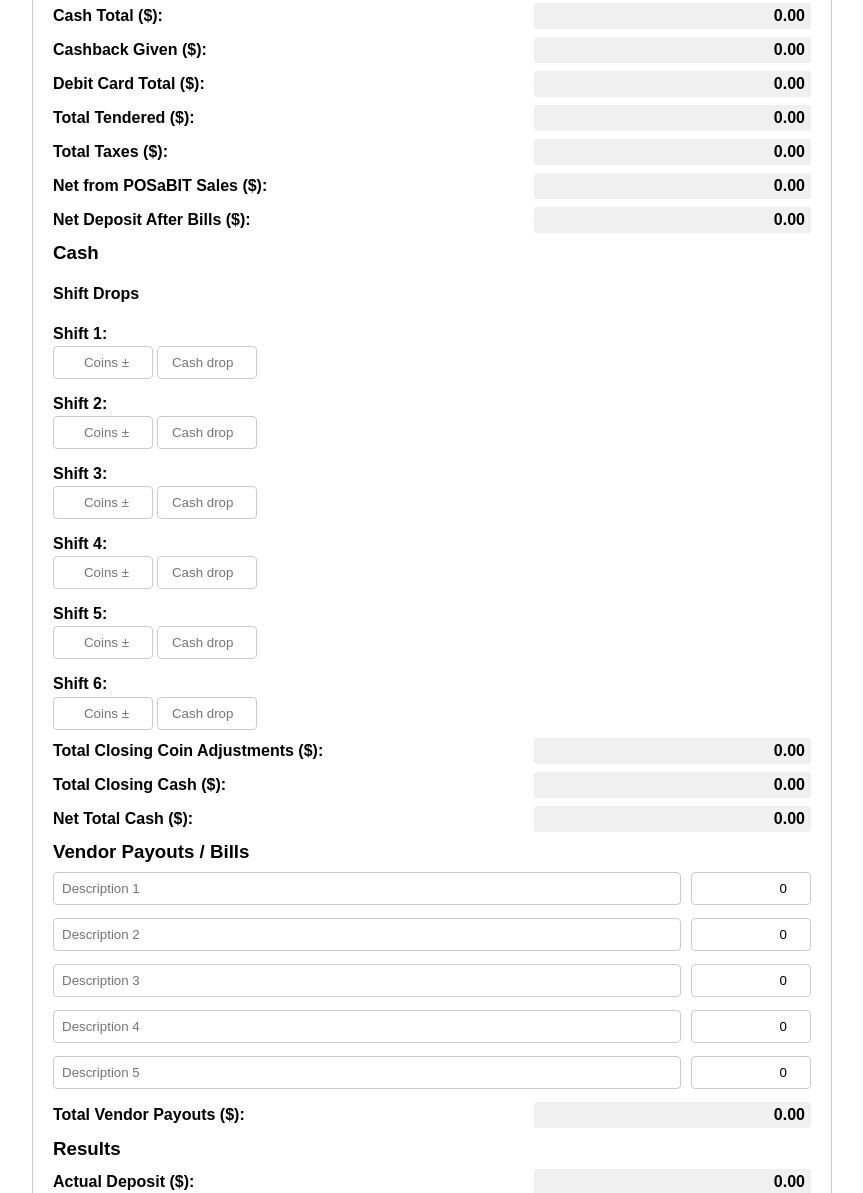
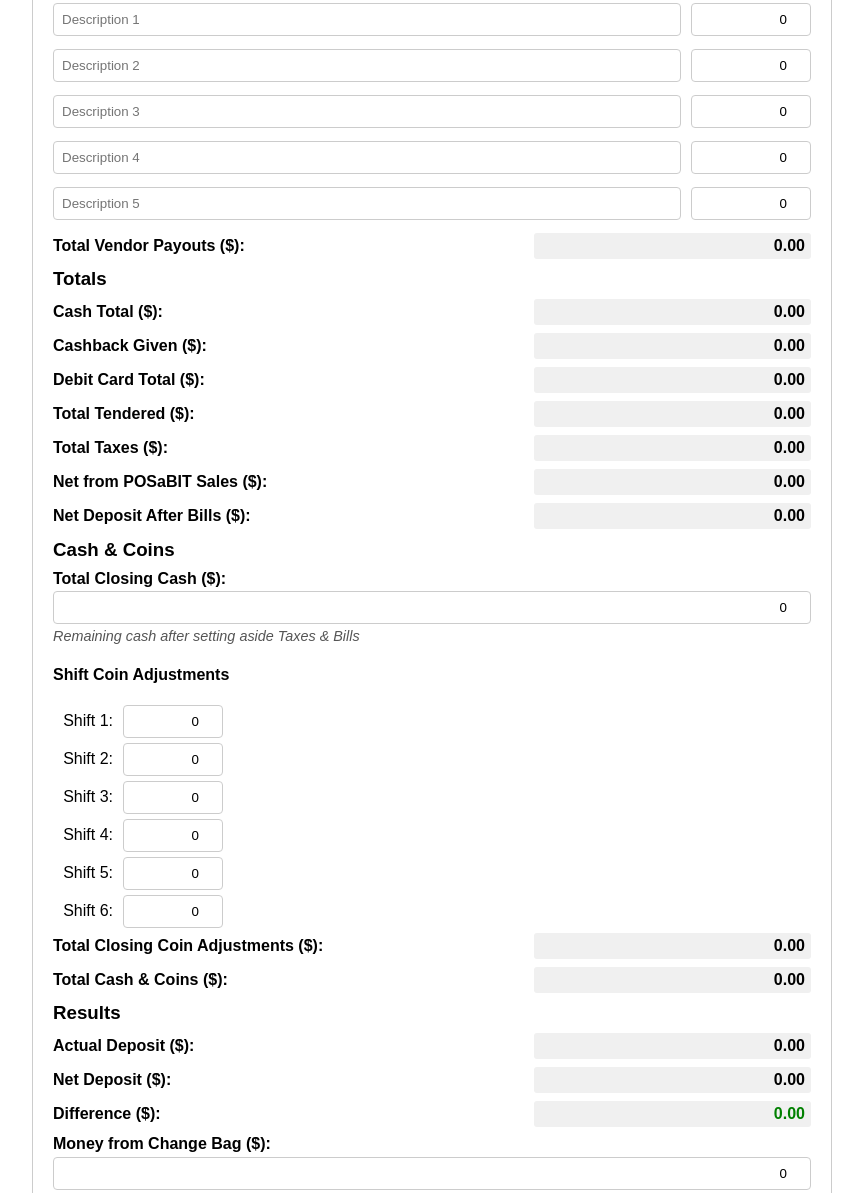
Before and after one commit to deanzgreenz/CloseShiftHelper, a plain HTML site: page DG-TOOLS.html in a window 1280 px wide. Shown: the part 595-1788 px from the top of the page, without its empty margins (208-1071 px from the left). Drawn offline with Linux system fonts and the light colour scheme.

Commit message:
Update DG-TOOLS.html
Revert to older version

```diff
--- a/DG-TOOLS.html
+++ b/DG-TOOLS.html
@@ -6,7 +6,6 @@
 <link rel="icon" href="favicon.ico" type="image/x-icon">
   <meta name="viewport" content="width=device-width,initial-scale=1">
   <style>
-  .shift-drop-row input { width: 100px; }
     body { font-family: Arial, sans-serif; padding: 20px; max-width: 800px; margin: auto; }
     h1, h2, h3 { margin: .5em 0; }
     .panel { border: 1px solid #ccc; padding: 20px; border-radius: 0 4px 4px 4px; margin-bottom: 20px; }
@@ -63,57 +62,6 @@
     <label for="dd-venue">Venue:</label>
     <input id="dd-venue" readonly>
 
-
-
-    <h3>Totals</h3>
-    <div class="summary-line"><strong>Cash Total ($):</strong> <span id="dd-cash-total">0.00</span></div>
-    <div class="summary-line"><strong>Cashback Given ($):</strong> <span id="dd-cashback-total">0.00</span></div>
-    <div class="summary-line"><strong>Debit Card Total ($):</strong> <span id="dd-debit-total">0.00</span></div>
-    <div class="summary-line"><strong>Total Tendered ($):</strong> <span id="dd-tendered">0.00</span></div>
-    <div class="summary-line"><strong>Total Taxes ($):</strong> <span id="dd-taxes">0.00</span></div>
-    <div class="summary-line"><strong>Net from POSaBIT Sales ($):</strong> <span id="dd-net-sales">0.00</span></div>
-    <div class="summary-line"><strong>Net Deposit After Bills ($):</strong> <span id="dd-net-after-bills">0.00</span></div>
-
-  <h3>Cash</h3>
-
-      <h4>Shift Drops</h4>
-      <div id="shift-drop-list">
-        <div class="shift-drop-row">
-          <label>Shift 1:</label>
-          <input id="shift1-coin"  class="shift-coin"  type="number" step="0.01" placeholder="Coins ±">
-          <input id="shift1-cash"  class="shift-cash"  type="number" step="0.01" placeholder="Cash drop">
-        </div>
-        <div class="shift-drop-row">
-          <label>Shift 2:</label>
-          <input id="shift2-coin"  class="shift-coin"  type="number" step="0.01" placeholder="Coins ±">
-          <input id="shift2-cash"  class="shift-cash"  type="number" step="0.01" placeholder="Cash drop">
-        </div>
-        <div class="shift-drop-row">
-          <label>Shift 3:</label>
-          <input id="shift3-coin"  class="shift-coin"  type="number" step="0.01" placeholder="Coins ±">
-          <input id="shift3-cash"  class="shift-cash"  type="number" step="0.01" placeholder="Cash drop">
-        </div>
-        <div class="shift-drop-row">
-          <label>Shift 4:</label>
-          <input id="shift4-coin"  class="shift-coin"  type="number" step="0.01" placeholder="Coins ±">
-          <input id="shift4-cash"  class="shift-cash"  type="number" step="0.01" placeholder="Cash drop">
-        </div>
-        <div class="shift-drop-row">
-          <label>Shift 5:</label>
-          <input id="shift5-coin"  class="shift-coin"  type="number" step="0.01" placeholder="Coins ±">
-          <input id="shift5-cash"  class="shift-cash"  type="number" step="0.01" placeholder="Cash drop">
-        </div>
-        <div class="shift-drop-row">
-          <label>Shift 6:</label>
-          <input id="shift6-coin"  class="shift-coin"  type="number" step="0.01" placeholder="Coins ±">
-          <input id="shift6-cash"  class="shift-cash"  type="number" step="0.01" placeholder="Cash drop">
-        </div>
-      </div>
-     <div class="summary-line"><strong>Total Closing Coin Adjustments ($):</strong> <span id="total-coin-adjust-shifts">0.00</span></div>
-  <div class="summary-line"><strong>Total Closing Cash ($):</strong> <span id="total-cash-from-shifts">0.00</span></div>
-
-  <div class="summary-line"><strong>Net Total Cash ($):</strong> <span id="total-cash-coins">0.00</span></div>
-
     <h3>Vendor Payouts / Bills</h3>
     <div id="vendor-list">
       <div class="vendor-row">
@@ -141,6 +89,33 @@
       <strong>Total Vendor Payouts ($):</strong>
       <span id="total-vendor">0.00</span>
     </div>
+
+    <h3>Totals</h3>
+    <div class="summary-line"><strong>Cash Total ($):</strong> <span id="dd-cash-total">0.00</span></div>
+    <div class="summary-line"><strong>Cashback Given ($):</strong> <span id="dd-cashback-total">0.00</span></div>
+    <div class="summary-line"><strong>Debit Card Total ($):</strong> <span id="dd-debit-total">0.00</span></div>
+    <div class="summary-line"><strong>Total Tendered ($):</strong> <span id="dd-tendered">0.00</span></div>
+    <div class="summary-line"><strong>Total Taxes ($):</strong> <span id="dd-taxes">0.00</span></div>
+    <div class="summary-line"><strong>Net from POSaBIT Sales ($):</strong> <span id="dd-net-sales">0.00</span></div>
+    <div class="summary-line"><strong>Net Deposit After Bills ($):</strong> <span id="dd-net-after-bills">0.00</span></div>
+
+    <h3>Cash &amp; Coins</h3>
+    <div>
+      <label for="closing-cash">Total Closing Cash ($):</label>
+      <input id="closing-cash" type="number" step="0.01" value="0">
+      <em>Remaining cash after setting aside Taxes &amp; Bills</em>
+    </div>
+    <h4>Shift Coin Adjustments</h4>
+    <div id="coin-adjust-list">
+      <div class="shift-coin-row"><label for="shift1-coin">Shift 1:</label> <input id="shift1-coin" class="shift-coin" type="number" step="0.01" value="0"></div>
+      <div class="shift-coin-row"><label for="shift2-coin">Shift 2:</label> <input id="shift2-coin" class="shift-coin" type="number" step="0.01" value="0"></div>
+      <div class="shift-coin-row"><label for="shift3-coin">Shift 3:</label> <input id="shift3-coin" class="shift-coin" type="number" step="0.01" value="0"></div>
+      <div class="shift-coin-row"><label for="shift4-coin">Shift 4:</label> <input id="shift4-coin" class="shift-coin" type="number" step="0.01" value="0"></div>
+      <div class="shift-coin-row"><label for="shift5-coin">Shift 5:</label> <input id="shift5-coin" class="shift-coin" type="number" step="0.01" value="0"></div>
+      <div class="shift-coin-row"><label for="shift6-coin">Shift 6:</label> <input id="shift6-coin" class="shift-coin" type="number" step="0.01" value="0"></div>
+    </div>
+     <div class="summary-line"><strong>Total Closing Coin Adjustments ($):</strong> <span id="total-coin-adjust-shifts">0.00</span></div>
+     <div class="summary-line"><strong>Total Cash &amp; Coins ($):</strong> <span id="total-cash-coins">0.00</span></div>
 
     <h3>Results</h3>
     <div class="results-line"><strong>Actual Deposit ($):</strong> <span id="res-actual">0.00</span></div>
@@ -269,46 +244,37 @@
 
     document.getElementById('calc-daily-deposit').onclick = () => {
       try {
+        let totalVendorPayouts = 0;
+        document.querySelectorAll('.vendor-amount').forEach(input => {
+          totalVendorPayouts += +input.value || 0;
+        });
+        if(totalVendorDisplay) totalVendorDisplay.textContent = totalVendorPayouts.toFixed(2);
+
         // Use new netSales and netTendered
         if(ddNetSalesDisplay) ddNetSalesDisplay.textContent = netSales.toFixed(2);
         if(ddTenderedDisplay) ddTenderedDisplay.textContent = netTendered.toFixed(2);
 
-        // --- Sum shift coin adjustments ---
+        const netDepositAfterBills = round(netSales - totalVendorPayouts);
+        if(ddNetAfterBillsDisplay) ddNetAfterBillsDisplay.textContent = netDepositAfterBills.toFixed(2);
+
+        const totalClosingCash = closingCashInput ? (+closingCashInput.value || 0) : 0;
         let totalShiftCoinAdjustments = 0;
         document.querySelectorAll('.shift-coin').forEach(input => {
           totalShiftCoinAdjustments += +input.value || 0;
         });
         if(totalCoinAdjustShiftsDisplay) totalCoinAdjustShiftsDisplay.textContent = totalShiftCoinAdjustments.toFixed(2);
 
-        // --- NEW: Sum shift cash drops ---
-        let totalShiftCashDrops = 0;
-        document.querySelectorAll('.shift-cash').forEach(input => {
-          totalShiftCashDrops += +input.value || 0;
-        });
-        document.getElementById('total-cash-from-shifts').textContent =
-            totalShiftCashDrops.toFixed(2);
+        const totalCashAndCoins = round(totalClosingCash + totalShiftCoinAdjustments);
+        if(totalCashCoinsDisplay) totalCashCoinsDisplay.textContent = totalCashAndCoins.toFixed(2);
 
-        // --- Net total cash is sum of shift cash drops and coin adjustments ---
-        const netTotalCash = round(totalShiftCashDrops + totalShiftCoinAdjustments);
-        if(totalCashCoinsDisplay) totalCashCoinsDisplay.textContent = netTotalCash.toFixed(2);
+        // Net Debit Deposit display removed
 
-        // --- Now compute totalVendorPayouts ---
-        let totalVendorPayouts = 0;
-        document.querySelectorAll('.vendor-amount').forEach(input => {
-          totalVendorPayouts += +input.value || 0;
-        });
-        if(totalVendorDisplay) totalVendorDisplay.textContent = totalVendorPayouts.toFixed(2);
-
-        const netDepositAfterBills = round(netSales - totalVendorPayouts);
-        if(ddNetAfterBillsDisplay) ddNetAfterBillsDisplay.textContent = netDepositAfterBills.toFixed(2);
-
-        // --- Actual Deposit is now totalCashDrop ---
-        const totalCashDrop = round(netTotalCash - totalVendorPayouts);
-        if(resActualDisplay) resActualDisplay.textContent = totalCashDrop.toFixed(2);
+        // --- Actual Deposit includes Net Debit Deposit ---
+        const actualDeposit = totalCashAndCoins + netDebitDeposit;
+        if(resActualDisplay) resActualDisplay.textContent = actualDeposit.toFixed(2);
         if(resNetDepositDisplay) resNetDepositDisplay.textContent = netDepositAfterBills.toFixed(2);
 
-        // --- Difference is totalCashDrop - netDepositAfterBills ---
-        const difference = round(totalCashDrop - netDepositAfterBills);
+        const difference = round(actualDeposit - netDepositAfterBills);
         if(resDifferenceDisplay) {
             resDifferenceDisplay.textContent = difference.toFixed(2);
             if (Math.abs(difference) < 0.01) {
@@ -372,13 +338,13 @@
           `Total Payouts:       $${totalVendorPayouts.toFixed(2)}`,
           `Net Dep After Bills: $${netDepositAfterBills.toFixed(2)}`,
           `---------------------------------`,
+          `Total Closing Cash:  $${totalClosingCash.toFixed(2)}`,
           `Shift Coin Adjustments:`,
           ...(shiftAdjustRows.length > 0 ? shiftAdjustRows : ['  (None)']),
           `Total Adjustments:   $${totalShiftCoinAdjustments.toFixed(2)}`,
-          `Net Total Cash:      $${netTotalCash.toFixed(2)}`,
-          `Total Cash Drop:     $${totalCashDrop.toFixed(2)}`,
+          `Total Cash & Coins:  $${totalCashAndCoins.toFixed(2)}`,
           `---------------------------------`,
-          `Actual Deposit:      $${totalCashDrop.toFixed(2)}`,
+          `Actual Deposit:      $${actualDeposit.toFixed(2)}`,
           `Net Deposit Req:     $${netDepositAfterBills.toFixed(2)}`,
           `Difference:          $${difference.toFixed(2)} ${Math.abs(difference) < 0.01 ? '(OK)' : (difference > 0 ? '(Over)' : '(Short)')}`,
           `---------------------------------`,
@@ -450,8 +416,7 @@
         data.push([]);
         headerRows.push(data.length);
         data.push(['----- Cash & Coins -----']);
-    data.push(['Net Total Cash', getNumFromTxt('total-cash-coins')]);
-    data.push(['Total Cash Drop', getNumFromTxt('res-actual')]);
+        data.push(['Total Closing Cash', getNumFromVal('closing-cash')]);
         data.push([]);
         headerRows.push(data.length);
         data.push(['Shift Coin Adjustments']);
@@ -466,8 +431,7 @@
         if (adjCount === 0) { data.push(['  (None)']); }
         data.push([]);
         data.push(['Total Closing Coin Adjustments', getNumFromTxt('total-coin-adjust-shifts')]);
-    data.push(['Net Total Cash', getNumFromTxt('total-cash-coins')]);
-    data.push(['Total Cash Drop', getNumFromTxt('res-actual')]);
+        data.push(['Total Cash & Coins', getNumFromTxt('total-cash-coins')]);
         data.push([]);
         headerRows.push(data.length);
         data.push(['----- Results -----']);
```
Lines whose indentation alone changed are shown as unchanged.
